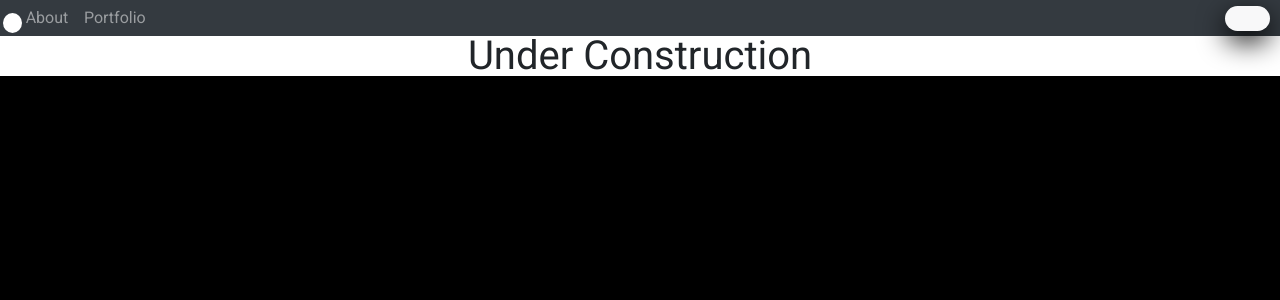
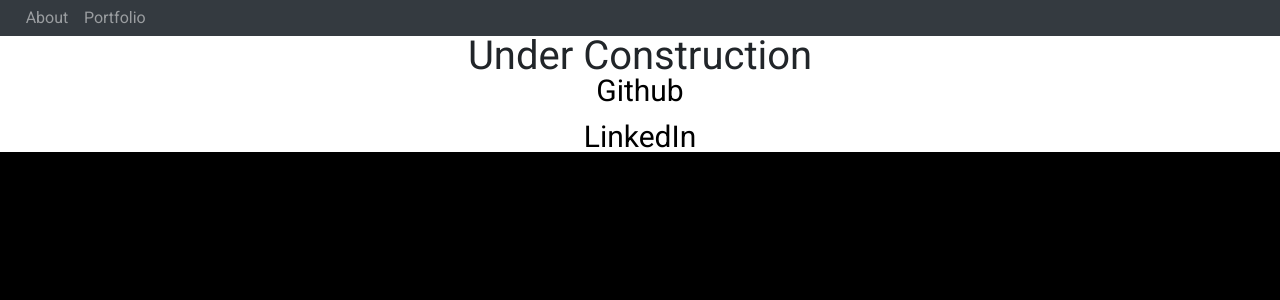
Before and after one commit to jduell12/Portfolio, a React (Create React App) app: page / in a window 1280 px wide. Shown: the top 300 px of the page. Built offline with nearby package versions, Linux system fonts and the light colour scheme.

Commit message:
added github and linked in links while working on site

```diff
--- a/src/App.js
+++ b/src/App.js
@@ -8,6 +8,13 @@
     <div className="App">
       <NavBar />
       <h1>Under Construction</h1>
+      <a href="https://github.com/jduell12">
+        <h3>Github</h3>
+      </a>
+      <br></br>
+      <a href="https://www.linkedin.com/in/jessicaduell/">
+        <h3>LinkedIn</h3>
+      </a>
       {/* <About />
       <Portfolio /> */}
     </div>
--- a/src/components/NavBar.js
+++ b/src/components/NavBar.js
@@ -14,7 +14,7 @@
             <NavLink href="#portfolio">Portfolio</NavLink>
           </NavItem>
         </Nav>
-        <Switch />
+        {/* <Switch /> */}
       </Navbar>
     </div>
   );
--- a/src/styles/css/index.css
+++ b/src/styles/css/index.css
@@ -160,7 +160,7 @@
 a {
   font-size: 1.6rem;
   text-decoration: none;
-  color: white;
+  color: black;
 }
 #nav .navbar .navbar-nav {
   display: flex;
--- a/src/styles/less/global.less
+++ b/src/styles/less/global.less
@@ -36,7 +36,7 @@
 a{
     font-size: 1.6rem;
     text-decoration: none;
-    color: white;
+    color: black;
 }
 
 // .background{
```
